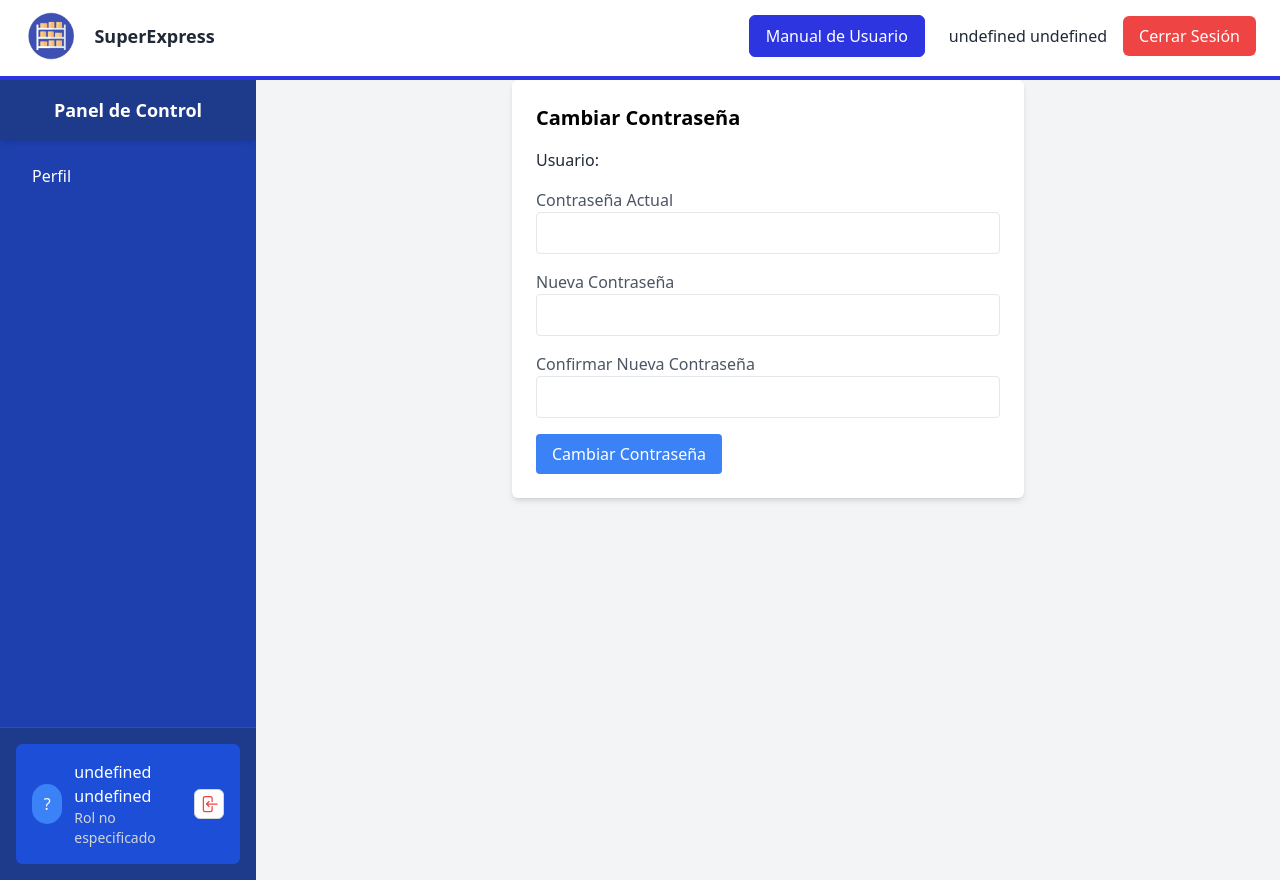
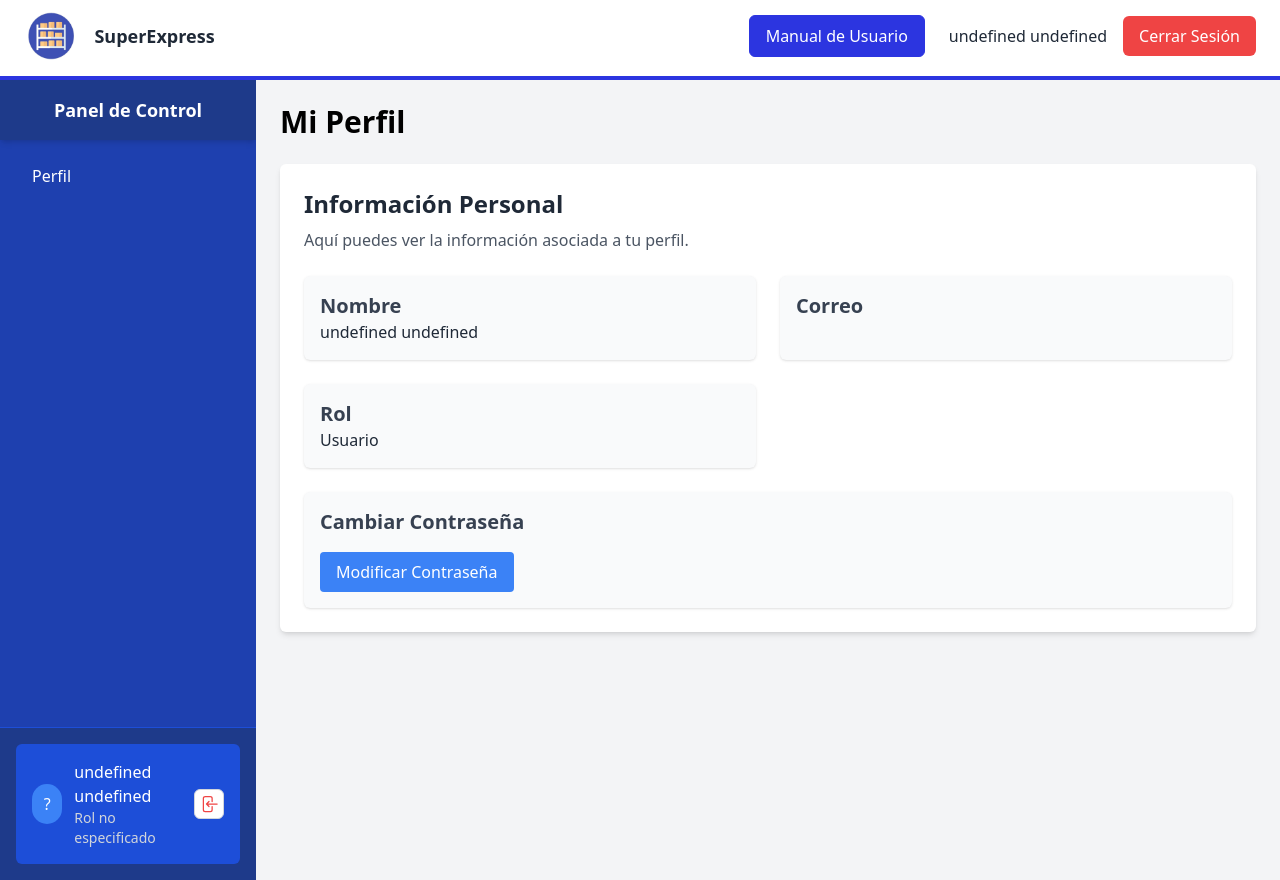
Before and after one commit to Willians-Dev/superexpress, a React (Vite) app in the folder FRONTEND/: page /perfil in a window 1280 px wide. Built offline with nearby package versions, Linux system fonts and the light colour scheme; sample sign-in values are in the browser's storage.

Commit message:
fix: mejoras en la visualización de la pagina perfil

```diff
--- /dev/null
+++ b/FRONTEND/src/components/common/Notification.jsx
@@ -0,0 +1,34 @@
+import React from "react";
+
+const Notification = ({ type = "info", message, onClose }) => {
+  const getClass = () => {
+    switch (type) {
+      case "success":
+        return "bg-green-100 text-green-800";
+      case "error":
+        return "bg-red-100 text-red-800";
+      case "warning":
+        return "bg-yellow-100 text-yellow-800";
+      default:
+        return "bg-blue-100 text-blue-800";
+    }
+  };
+
+  return (
+    <div className={`p-4 rounded-md ${getClass()} mb-4`}>
+      <div className="flex justify-between items-center">
+        <span>{message}</span>
+        {onClose && (
+          <button
+            onClick={onClose}
+            className="text-lg font-bold ml-4"
+          >
+            ×
+          </button>
+        )}
+      </div>
+    </div>
+  );
+};
+
+export default Notification;
--- /dev/null
+++ b/FRONTEND/src/components/common/Spinner.jsx
@@ -0,0 +1,9 @@
+import React from "react";
+
+const Spinner = () => (
+  <div className="flex items-center justify-center h-64">
+    <div className="loader ease-linear rounded-full border-4 border-t-4 border-gray-200 h-12 w-12"></div>
+  </div>
+);
+
+export default Spinner;
--- a/FRONTEND/src/components/user/UserProfile.jsx
+++ b/FRONTEND/src/components/user/UserProfile.jsx
@@ -1,126 +1,67 @@
-//FRONTEND\src\components\user\UserProfile.jsx
-import React, { useState, useEffect } from 'react';
-import { useNavigate } from 'react-router-dom';
+// FRONTEND/src/components/user/UserProfile.jsx
+import React, { useState, useEffect } from "react";
 
-const UserProfile = () => {
-  const [newPassword, setNewPassword] = useState('');
-  const [currentPassword, setCurrentPassword] = useState('');
-  const [confirmPassword, setConfirmPassword] = useState('');
-  const [error, setError] = useState('');
-  const [success, setSuccess] = useState('');
+const UserProfile = ({ onPasswordChange }) => {
   const [user, setUser] = useState(null);
-  const navigate = useNavigate();
+  const [error, setError] = useState("");
 
   useEffect(() => {
-    const userData = localStorage.getItem('user');
-    const token = localStorage.getItem('token');
-
-    if (!token || !userData) {
-      console.warn('Sesión no encontrada. Redirigiendo al login...');
-      navigate('/');
-    } else {
+    const userData = localStorage.getItem("user");
+    if (userData) {
       try {
         setUser(JSON.parse(userData));
       } catch (error) {
-        console.error('Error al analizar datos del usuario:', error);
-        localStorage.removeItem('user');
-        navigate('/');
+        console.error("Error al analizar los datos del usuario:", error);
+        setError("Hubo un problema al cargar la información del usuario.");
       }
+    } else {
+      setError("No se encontró información del usuario.");
     }
-  }, [navigate]);
+  }, []);
 
-  const handlePasswordChange = async (e) => {
-    e.preventDefault();
-    setError('');
-    setSuccess('');
-
-    if (!currentPassword || !newPassword || !confirmPassword) {
-      setError('Por favor, completa todos los campos.');
-      return;
-    }
-
-    if (newPassword !== confirmPassword) {
-      setError('Las nuevas contraseñas no coinciden.');
-      return;
-    }
-
-    try {
-      const token = localStorage.getItem('token');
-      const response = await fetch('http://localhost:5000/api/usuarios/cambiar-password', {
-        method: 'PUT',
-        headers: {
-          Authorization: `Bearer ${token}`,
-          'Content-Type': 'application/json',
-        },
-        body: JSON.stringify({
-          contrasenaActual: currentPassword,
-          nuevaContrasena: newPassword,
-        }),
-      });
-
-      const data = await response.json();
-
-      if (!response.ok) {
-        throw new Error(data.message || 'Error al cambiar la contraseña.');
-      }
-
-      setSuccess(data.message || 'Contraseña cambiada con éxito.');
-      setCurrentPassword('');
-      setNewPassword('');
-      setConfirmPassword('');
-    } catch (error) {
-      setError(error.message || 'Hubo un error al cambiar la contraseña.');
-    }
-  };
+  if (error) {
+    return <p className="text-red-500">{error}</p>;
+  }
 
   if (!user) {
-    return <p>Cargando datos...</p>;
+    return <p className="text-gray-500">Cargando información del usuario...</p>;
   }
 
   return (
-    <div className="bg-white p-6 rounded-md shadow-md w-full max-w-lg mx-auto">
-      <h2 className="text-xl font-bold mb-4">Cambiar Contraseña</h2>
-      <p className="text-gray-800 font-medium mb-4">Usuario: {user.nombre} {user.apellido}</p>
-      <form onSubmit={handlePasswordChange} className="space-y-4">
-        <div>
-          <label htmlFor="currentPassword" className="block text-gray-600">Contraseña Actual</label>
-          <input
-            type="password"
-            id="currentPassword"
-            value={currentPassword}
-            onChange={(e) => setCurrentPassword(e.target.value)}
-            className="border rounded w-full p-2"
-            required
-          />
+    <div className="space-y-6">
+      <div>
+        <h2 className="text-2xl font-bold text-gray-800">Información Personal</h2>
+        <p className="text-gray-600 mt-2">
+          Aquí puedes ver la información asociada a tu perfil.
+        </p>
+      </div>
+      <div className="grid grid-cols-1 md:grid-cols-2 gap-6">
+        <div className="bg-gray-50 p-4 rounded-md shadow">
+          <h3 className="text-xl font-semibold text-gray-700">Nombre</h3>
+          <p className="text-gray-800">{`${user.nombre} ${user.apellido}`}</p>
         </div>
-        <div>
-          <label htmlFor="newPassword" className="block text-gray-600">Nueva Contraseña</label>
-          <input
-            type="password"
-            id="newPassword"
-            value={newPassword}
-            onChange={(e) => setNewPassword(e.target.value)}
-            className="border rounded w-full p-2"
-            required
-          />
+        <div className="bg-gray-50 p-4 rounded-md shadow">
+          <h3 className="text-xl font-semibold text-gray-700">Correo</h3>
+          <p className="text-gray-800">{user.correo}</p>
         </div>
-        <div>
-          <label htmlFor="confirmPassword" className="block text-gray-600">Confirmar Nueva Contraseña</label>
-          <input
-            type="password"
-            id="confirmPassword"
-            value={confirmPassword}
-            onChange={(e) => setConfirmPassword(e.target.value)}
-            className="border rounded w-full p-2"
-            required
-          />
+        <div className="bg-gray-50 p-4 rounded-md shadow">
+          <h3 className="text-xl font-semibold text-gray-700">Rol</h3>
+          <p className="text-gray-800">
+            {user.rol_id === 1 ? "Administrador" : "Usuario"}
+          </p>
         </div>
-        {error && <p className="text-red-500">{error}</p>}
-        {success && <p className="text-green-500">{success}</p>}
-        <button type="submit" className="bg-blue-500 text-white px-4 py-2 rounded hover:bg-blue-600">
-          Cambiar Contraseña
-        </button>
-      </form>
+      </div>
+      {onPasswordChange && (
+        <div className="bg-gray-50 p-4 rounded-md shadow mt-6">
+          <h3 className="text-xl font-semibold text-gray-700">Cambiar Contraseña</h3>
+          <button
+            onClick={onPasswordChange}
+            className="bg-blue-500 text-white px-4 py-2 rounded mt-4 hover:bg-blue-600"
+          >
+            Modificar Contraseña
+          </button>
+        </div>
+      )}
     </div>
   );
 };
--- /dev/null
+++ b/FRONTEND/src/layouts/ProfileLayout.jsx
@@ -0,0 +1,124 @@
+// FRONTEND/src/layouts/ProfileLayout.jsx
+import React, { useState } from "react";
+import UserProfile from "../components/user/UserProfile";
+
+const ProfileLayout = () => {
+  const [showPasswordForm, setShowPasswordForm] = useState(false);
+  const [currentPassword, setCurrentPassword] = useState("");
+  const [newPassword, setNewPassword] = useState("");
+  const [confirmPassword, setConfirmPassword] = useState("");
+  const [error, setError] = useState("");
+  const [success, setSuccess] = useState("");
+
+  const handlePasswordChange = async () => {
+    setShowPasswordForm(true);
+  };
+
+  const handlePasswordSubmit = async (e) => {
+    e.preventDefault();
+    setError("");
+    setSuccess("");
+
+    if (!currentPassword || !newPassword || !confirmPassword) {
+      setError("Por favor, completa todos los campos.");
+      return;
+    }
+
+    if (newPassword !== confirmPassword) {
+      setError("Las contraseñas no coinciden.");
+      return;
+    }
+
+    try {
+      const token = localStorage.getItem("token");
+      const response = await fetch("http://localhost:5000/api/usuarios/cambiar-password", {
+        method: "PUT",
+        headers: {
+          Authorization: `Bearer ${token}`,
+          "Content-Type": "application/json",
+        },
+        body: JSON.stringify({
+          contrasenaActual: currentPassword,
+          nuevaContrasena: newPassword,
+        }),
+      });
+
+      const data = await response.json();
+
+      if (!response.ok) {
+        throw new Error(data.message || "Error al cambiar la contraseña.");
+      }
+
+      setSuccess(data.message || "Contraseña cambiada con éxito.");
+      setCurrentPassword("");
+      setNewPassword("");
+      setConfirmPassword("");
+      setShowPasswordForm(false);
+    } catch (error) {
+      setError(error.message || "Hubo un error al cambiar la contraseña.");
+    }
+  };
+
+  return (
+    <div className="p-6 bg-gray-100 min-h-screen">
+      <h1 className="text-3xl font-bold mb-6">Mi Perfil</h1>
+      <div className="bg-white p-6 shadow-md rounded-md">
+        <UserProfile onPasswordChange={handlePasswordChange} />
+      </div>
+
+      {showPasswordForm && (
+        <div className="bg-white p-6 shadow-md rounded-md mt-6">
+          <h2 className="text-xl font-bold mb-4">Cambiar Contraseña</h2>
+          <form onSubmit={handlePasswordSubmit} className="space-y-4">
+            <div>
+              <label className="block text-sm font-medium text-gray-700">
+                Contraseña Actual
+              </label>
+              <input
+                type="password"
+                value={currentPassword}
+                onChange={(e) => setCurrentPassword(e.target.value)}
+                className="w-full border rounded px-4 py-2"
+                required
+              />
+            </div>
+            <div>
+              <label className="block text-sm font-medium text-gray-700">
+                Nueva Contraseña
+              </label>
+              <input
+                type="password"
+                value={newPassword}
+                onChange={(e) => setNewPassword(e.target.value)}
+                className="w-full border rounded px-4 py-2"
+                required
+              />
+            </div>
+            <div>
+              <label className="block text-sm font-medium text-gray-700">
+                Confirmar Nueva Contraseña
+              </label>
+              <input
+                type="password"
+                value={confirmPassword}
+                onChange={(e) => setConfirmPassword(e.target.value)}
+                className="w-full border rounded px-4 py-2"
+                required
+              />
+            </div>
+            {error && <p className="text-red-500">{error}</p>}
+            {success && <p className="text-green-500">{success}</p>}
+            <button
+              type="submit"
+              className="bg-blue-500 text-white px-4 py-2 rounded hover:bg-blue-600"
+            >
+              Cambiar Contraseña
+            </button>
+          </form>
+        </div>
+      )}
+    </div>
+  );
+};
+
+export default ProfileLayout;
--- a/FRONTEND/src/pages/Profile.jsx
+++ b/FRONTEND/src/pages/Profile.jsx
@@ -1,12 +1,11 @@
-// FRONTEND/src/pages/Perfil.jsx
-import React from 'react';
-import DashboardLayout from '../layouts/DashboardLayout';
-import UserProfile from '../components/user/UserProfile';
+import React from "react";
+import DashboardLayout from "../layouts/DashboardLayout";
+import ProfileLayout from "../layouts/ProfileLayout";
 
 const Profile = () => {
   return (
     <DashboardLayout>
-      <UserProfile />
+      <ProfileLayout />
     </DashboardLayout>
   );
 };
```
Also changed, not shown: FRONTEND/src/layouts/InventoryLayout.jsx (+46 -6 lines).
